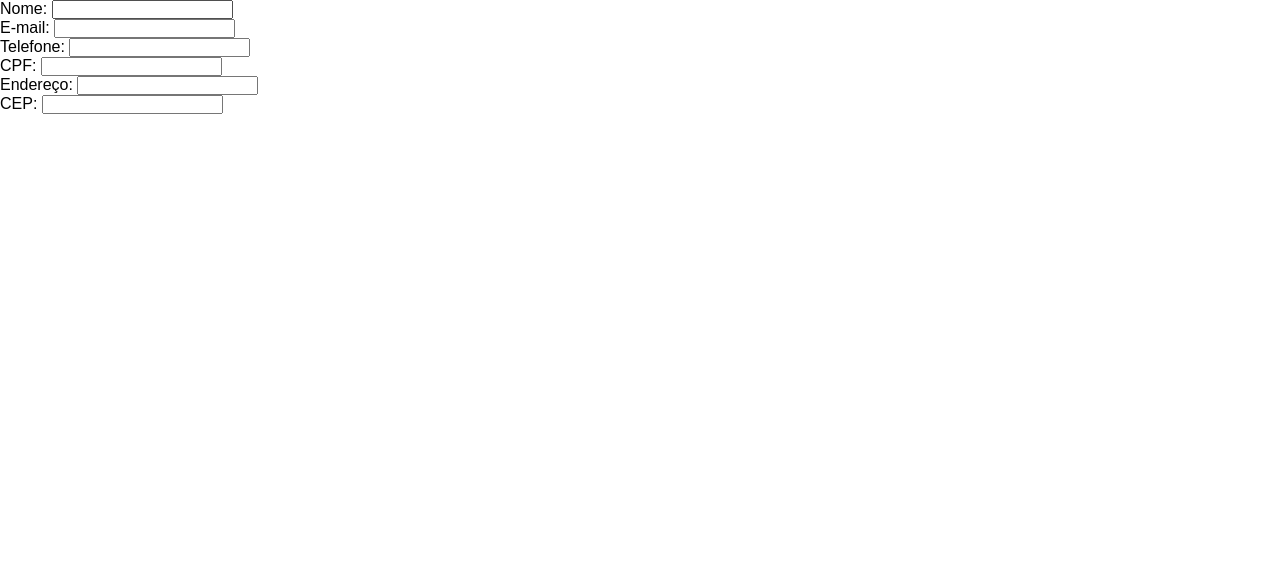
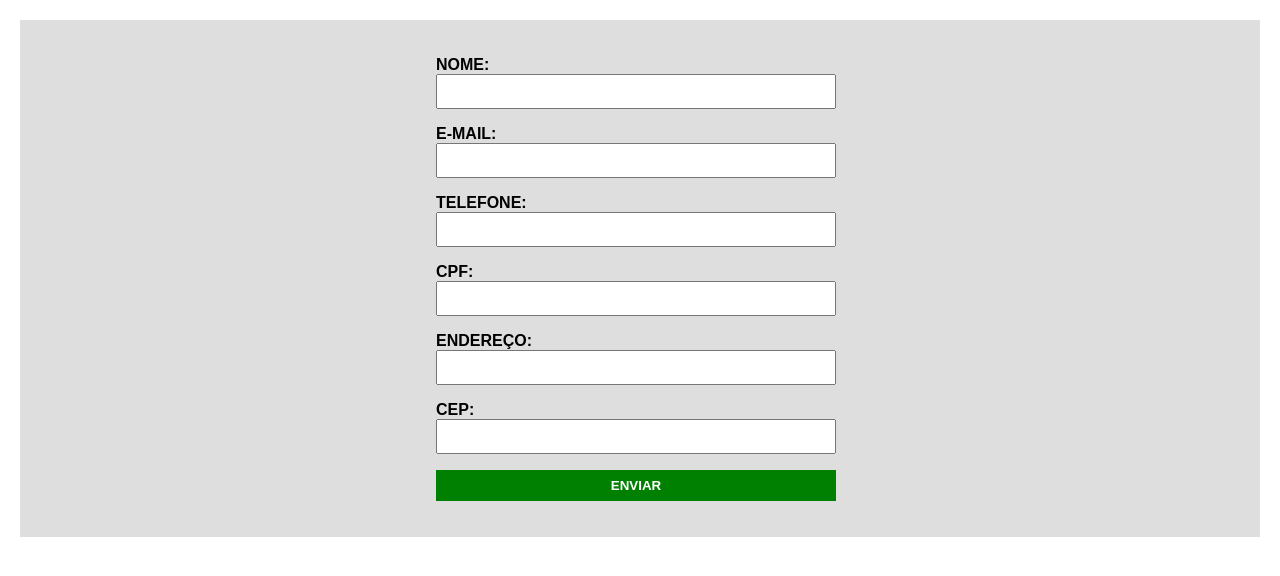
Before and after one commit to fbougleux/EBAC_FRONT_END, a plain HTML site: page index.html in a window 1280 px wide. Drawn offline with nearby package versions, Linux system fonts and the light colour scheme.

Commit message:
edit css

```diff
--- a/index.html
+++ b/index.html
@@ -9,29 +9,38 @@
 </head>
 <body>
     <form>
-        <div>
+        <div class="campos">
             <label for="nome">Nome:</label>
             <input id="nome" type="text">
         </div>
-        <div>
+
+        <div class="campos">
             <label for="email">E-mail:</label>
             <input id="email" type="email">
         </div>
-        <div>
+
+        <div class="campos">
             <label for="telefone">Telefone:</label>
             <input id="telefone" type="tel">
         </div>
-        <div>
+
+        <div class="campos">
             <label for="cpf">CPF:</label>
             <input id="cpf" type="text">
         </div>
-        <div>
+
+        <div class="campos">
             <label for="endereco">Endereço:</label>
             <input id="endereco" type="text">
         </div>
-        <div>
+
+        <div class="campos">
             <label for="cep">CEP:</label>
             <input id="cep" type="text">
+        </div>
+
+        <div class="campos">
+            <button type="submit">Enviar</button>
         </div>
     </form>
     <script src="https://code.jquery.com/jquery-3.6.3.min.js"></script>
--- a/main.css
+++ b/main.css
@@ -4,3 +4,36 @@
     box-sizing: border-box;
     font-family: Arial, Helvetica, sans-serif;
 }
+
+form{
+    background-color: rgba(131, 131, 131, 0.267);
+    margin: 20px 20px;
+    padding: 0px 400px;
+    padding-top: 20px;
+    padding-bottom: 20px;
+}
+
+form .campos{
+    margin: 16px;
+}
+
+form input{
+    padding: 8px;
+    width: 400px;
+}
+
+form label{
+    text-transform: uppercase;
+    font-weight: bold;
+}
+
+button{
+    width: 400px;
+    padding: 8px;
+    background-color: green;
+    text-transform: uppercase;
+    color: #fff;
+    font-weight: bold;
+    border: none;
+    cursor: pointer;
+}
```
